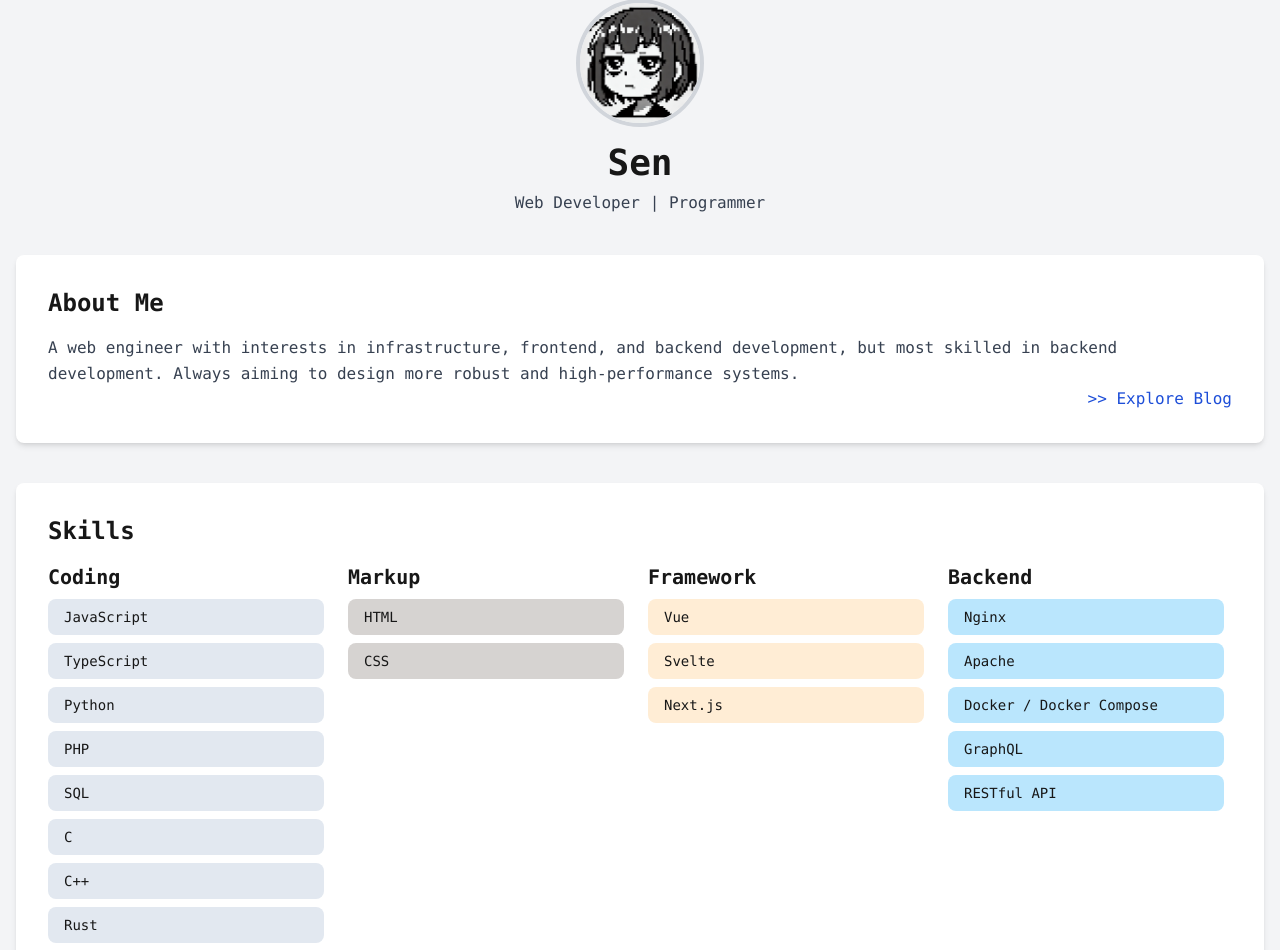
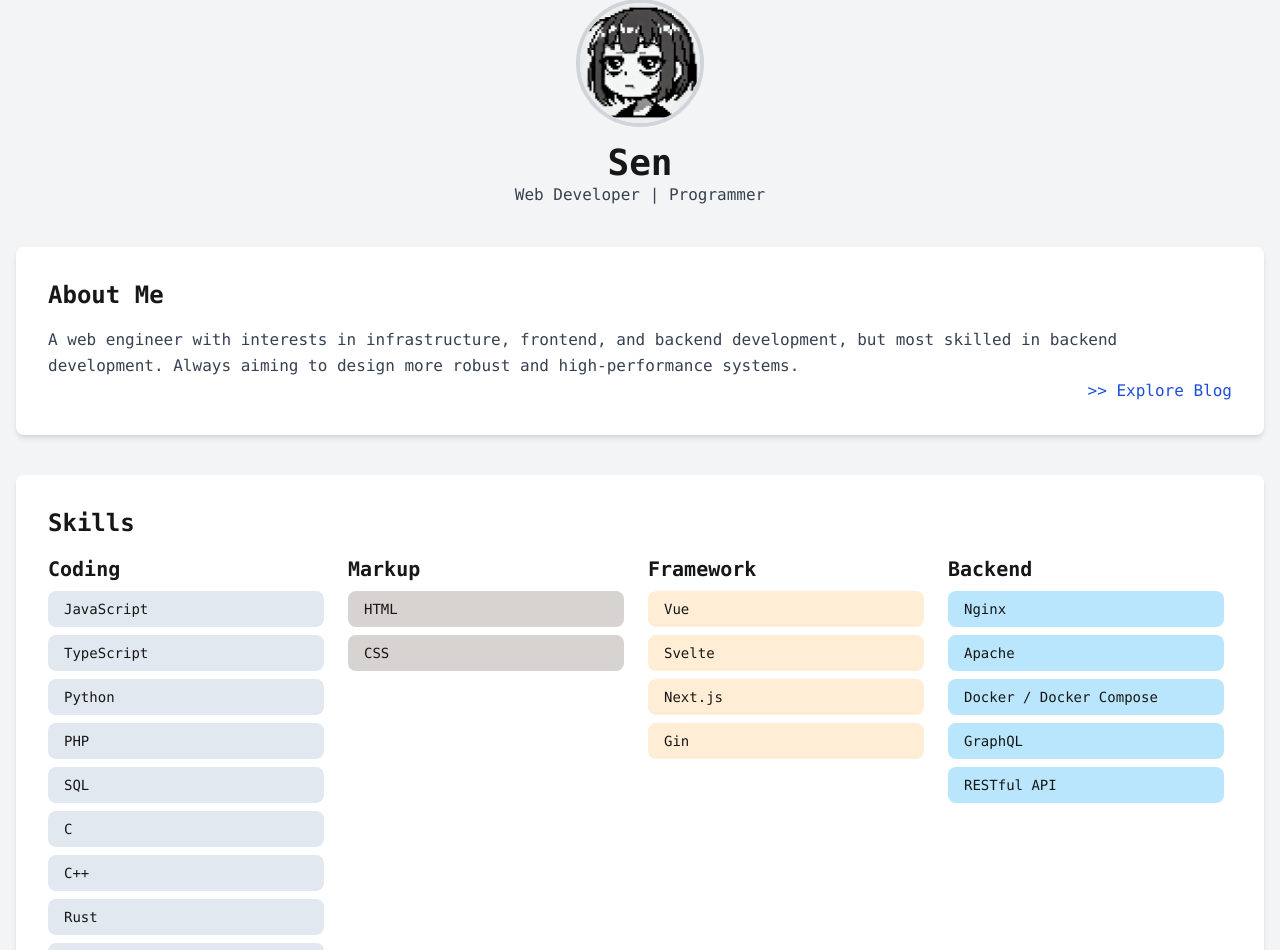
Before and after one commit to ys39/ys39.github.io, a Next.js app: page / in a window 1280 px wide. Shown: the part 41-991 px from the top of the page. Built offline with nearby package versions, Linux system fonts and the light colour scheme.

Commit message:
CSS調整

```diff
--- a/src/app/globals.css
+++ b/src/app/globals.css
@@ -25,3 +25,18 @@ body {
     text-wrap: balance;
   }
 }
+
+/* proseで囲まれたmdファイルのスタイルを調整 */
+.prose ul {
+  margin-top: 0.4em !important;
+  margin-bottom: 0.4em !important;
+}
+
+.prose li,p {
+  margin-top: 0 !important;
+  margin-bottom: 0 !important;
+}
+
+.prose h3 {
+  margin-top: 0.67em;
+}
--- a/src/app/page.tsx
+++ b/src/app/page.tsx
@@ -76,6 +76,9 @@ export default function Home() {
                 <li className="bg-slate-200 text-sm font-medium mr-2 px-4 py-2 rounded-lg mb-2">
                   Ruby
                 </li>
+                <li className="bg-slate-200 text-sm font-medium mr-2 px-4 py-2 rounded-lg mb-2">
+                  Golang
+                </li>
               </ul>
             </div>
             {/* Markup */}
@@ -102,6 +105,9 @@ export default function Home() {
                 </li>
                 <li className="bg-orange-100 text-sm font-medium mr-2 px-4 py-2 rounded-lg mb-2">
                   Next.js
+                </li>
+                <li className="bg-orange-100 text-sm font-medium mr-2 px-4 py-2 rounded-lg mb-2">
+                  Gin
                 </li>
               </ul>
             </div>
```
Also changed, not shown: posts/003_gin.md (+1 -1 lines).
